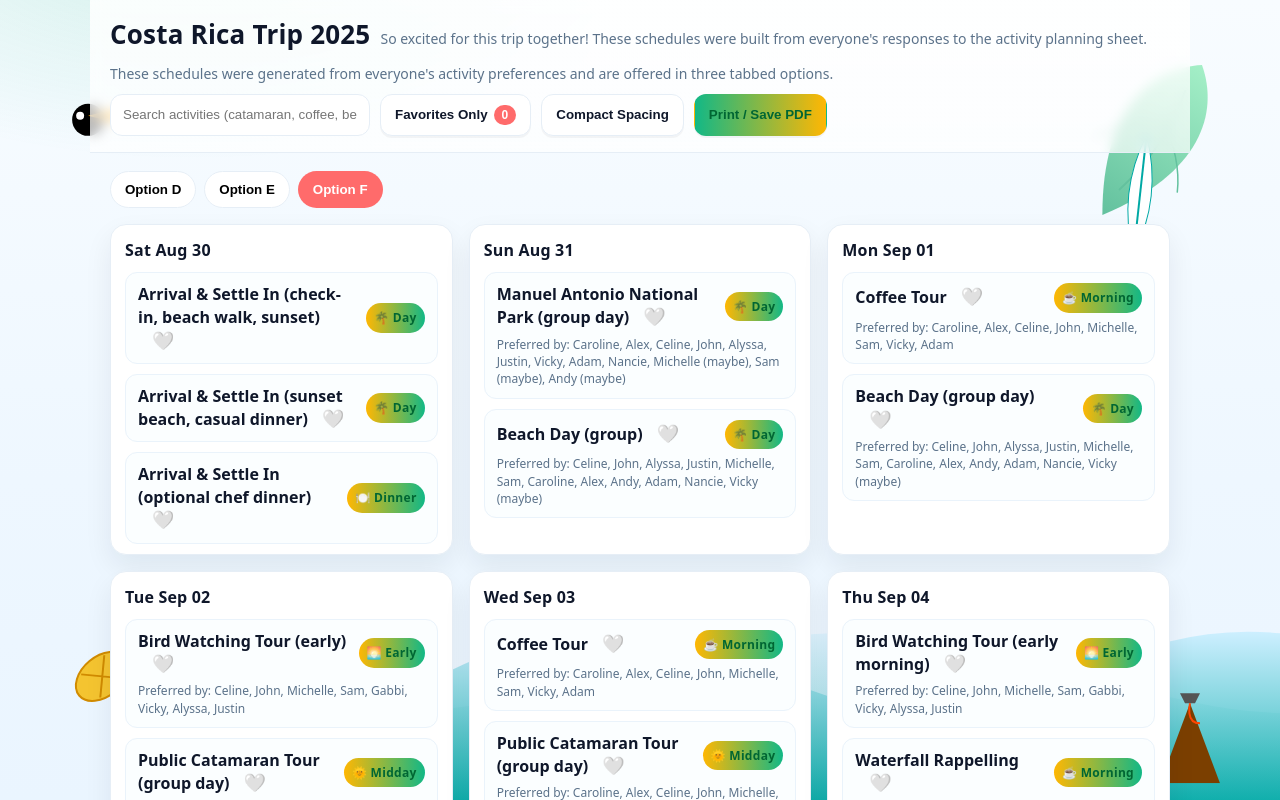
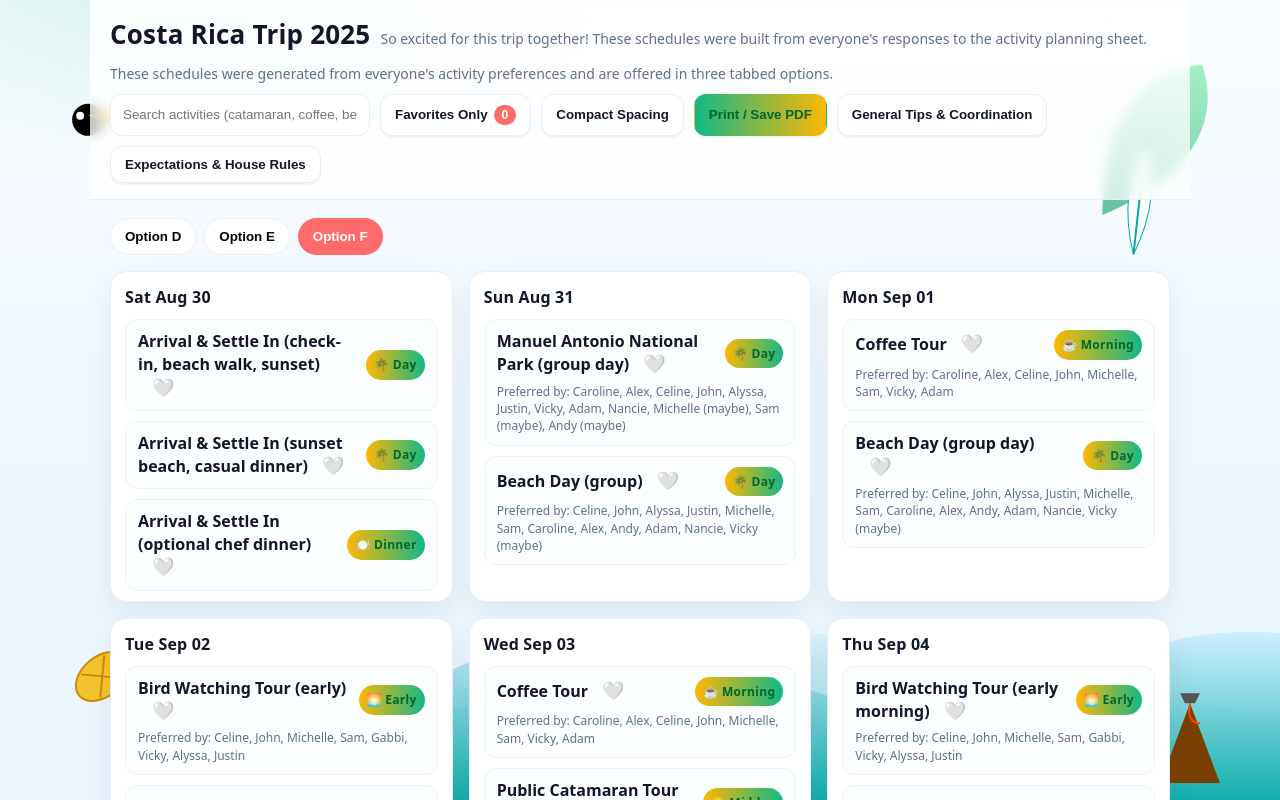
Before and after one commit to vibrantantelope/costa-rica, a React (Vite) app: page / in a window 1280 px wide. Both pictures are taken after a click on the button "Enter". Shown: the top 800 px of the page. Built offline with nearby package versions, Linux system fonts and the light colour scheme.

Commit message:
Add tips and expectations buttons to activity page

```diff
--- a/src/App.jsx
+++ b/src/App.jsx
@@ -11,6 +11,7 @@ import { timeGuess } from "./utils/time";
 
 export default function App() {
   const [page, setPage] = useState("landing");
+  const [prevPage, setPrevPage] = useState(null);
   const [active, setActive] = useState("F");
   const [compact, setCompact] = useState(false);
   const [q, setQ] = useState("");
@@ -55,16 +56,21 @@ export default function App() {
 
   const favCount = favs.size;
 
+  const navigate = (p) => {
+    setPrevPage(page);
+    setPage(p);
+  };
+
   if (page === "landing") {
-    return <LandingPage onEnter={() => setPage("main")} onShowTips={() => setPage("tips")} onShowRules={() => setPage("rules")} />;
+    return <LandingPage onEnter={() => setPage("main")} onShowTips={() => navigate("tips")} onShowRules={() => navigate("rules")} />;
   }
 
   if (page === "tips") {
-    return <TipsPage onBack={() => setPage("landing")} />;
+    return <TipsPage onBack={() => setPage(prevPage || "landing")} />;
   }
 
   if (page === "rules") {
-    return <RulesPage onBack={() => setPage("landing")} />;
+    return <RulesPage onBack={() => setPage(prevPage || "landing")} />;
   }
 
   return (
@@ -98,6 +104,8 @@ export default function App() {
             <button className="btn btn--primary" onClick={() => window.print()}>
               Print / Save PDF
             </button>
+            <button className="btn" onClick={() => navigate("tips")}>General Tips & Coordination</button>
+            <button className="btn" onClick={() => navigate("rules")}>Expectations & House Rules</button>
           </div>
           <button
             className="header-toggle"
```
